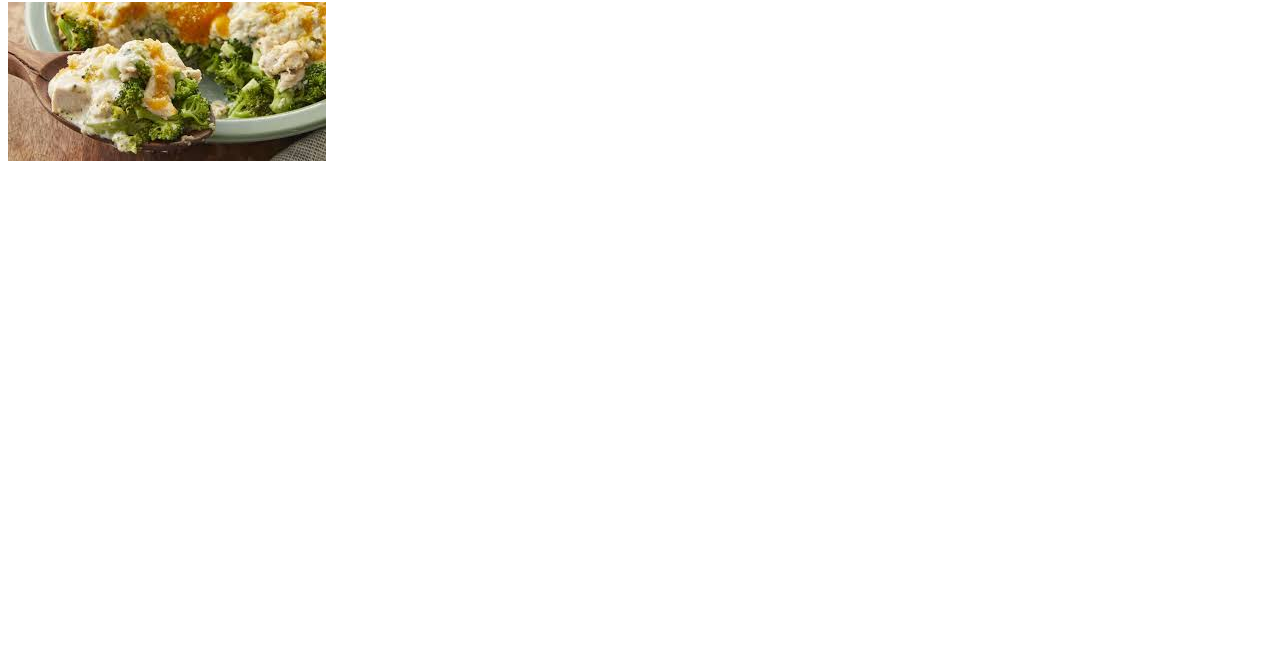
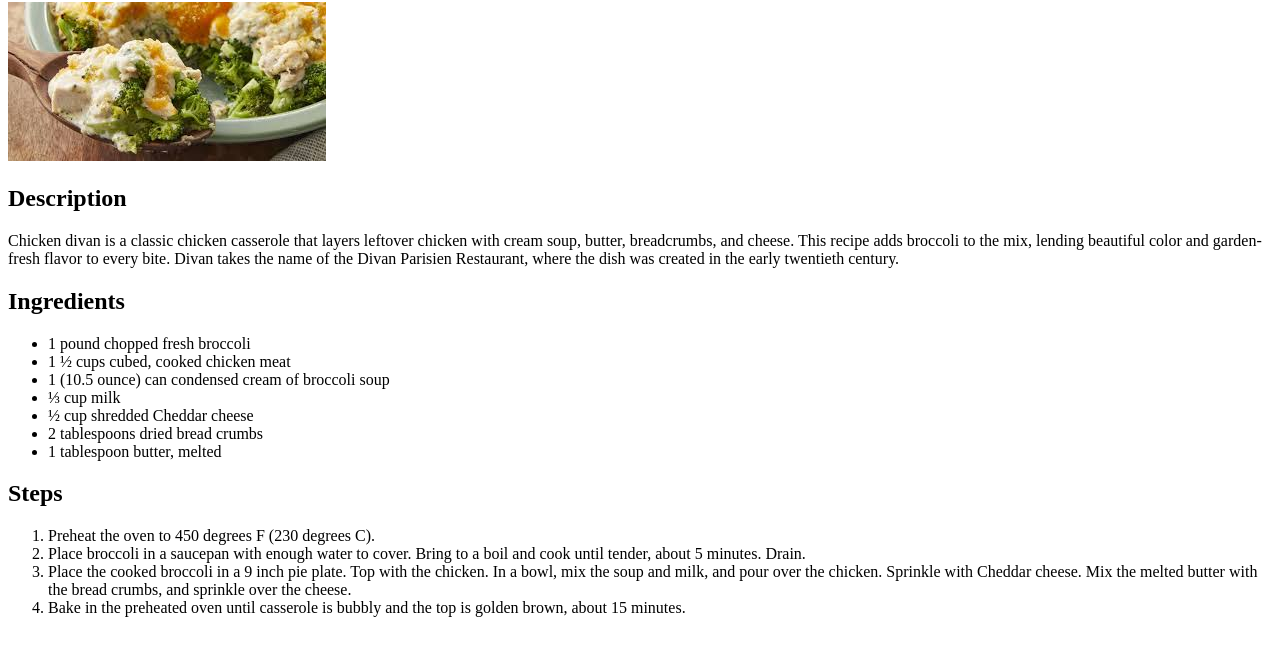
Before and after one commit to MatthewGoudey/odin-recipes, a plain HTML site: page recipes/broccoli_chicken_divan.html in a window 1280 px wide. Shown: the part 78-734 px from the top of the page. Drawn offline with Linux system fonts and the light colour scheme.

Commit message:
Added Recipe info to Chicken Divan
Added description, ingredients and steps to recipe
for broccoli chicken divan. Edited title of recipe
for readability.

Before this commit the recipe page only had a
photo and a header.

```diff
--- a/recipes/broccoli_chicken_divan.html
+++ b/recipes/broccoli_chicken_divan.html
@@ -3,10 +3,32 @@
 <head>
     <meta charset="UTF-8">
     <meta name="viewport" content="width=device-width, initial-scale=1.0">
-    <title>Document</title>
+    <title>Broccoli Chicken Divan Recipe</title>
 </head>
 <body>
     <h1>Broccoli Chicken Divan</h1>
-    <img src="./broccoli_chicken_divan.jpg"
+    <img src="./broccoli_chicken_divan.jpg" alt="Image of broccoli_chicken_divan">
+    <h2>Description</h2>
+    <p>
+        Chicken divan is a classic chicken casserole that layers leftover chicken with cream soup, butter, breadcrumbs, and cheese. This recipe adds broccoli to the mix, lending beautiful color and garden-fresh flavor to every bite.
+        Divan takes the name of the Divan Parisien Restaurant, where the dish was created in the early twentieth century.
+    </p>
+    <h2>Ingredients</h2>
+    <ul>
+        <li>1 pound chopped fresh broccoli</li>
+        <li>1 ½ cups cubed, cooked chicken meat</li>
+        <li>1 (10.5 ounce) can condensed cream of broccoli soup</li>
+        <li>⅓ cup milk</li>
+        <li>½ cup shredded Cheddar cheese</li>
+        <li>2 tablespoons dried bread crumbs</li>
+        <li>1 tablespoon butter, melted</li>
+    </ul>
+    <h2>Steps</h2>
+    <ol>
+        <li>Preheat the oven to 450 degrees F (230 degrees C).</li>
+        <li>Place broccoli in a saucepan with enough water to cover. Bring to a boil and cook until tender, about 5 minutes. Drain.</li>
+        <li>Place the cooked broccoli in a 9 inch pie plate. Top with the chicken. In a bowl, mix the soup and milk, and pour over the chicken. Sprinkle with Cheddar cheese. Mix the melted butter with the bread crumbs, and sprinkle over the cheese.</li>
+        <li>Bake in the preheated oven until casserole is bubbly and the top is golden brown, about 15 minutes.</li>
+    </ol>
 </body>
 </html>
```
